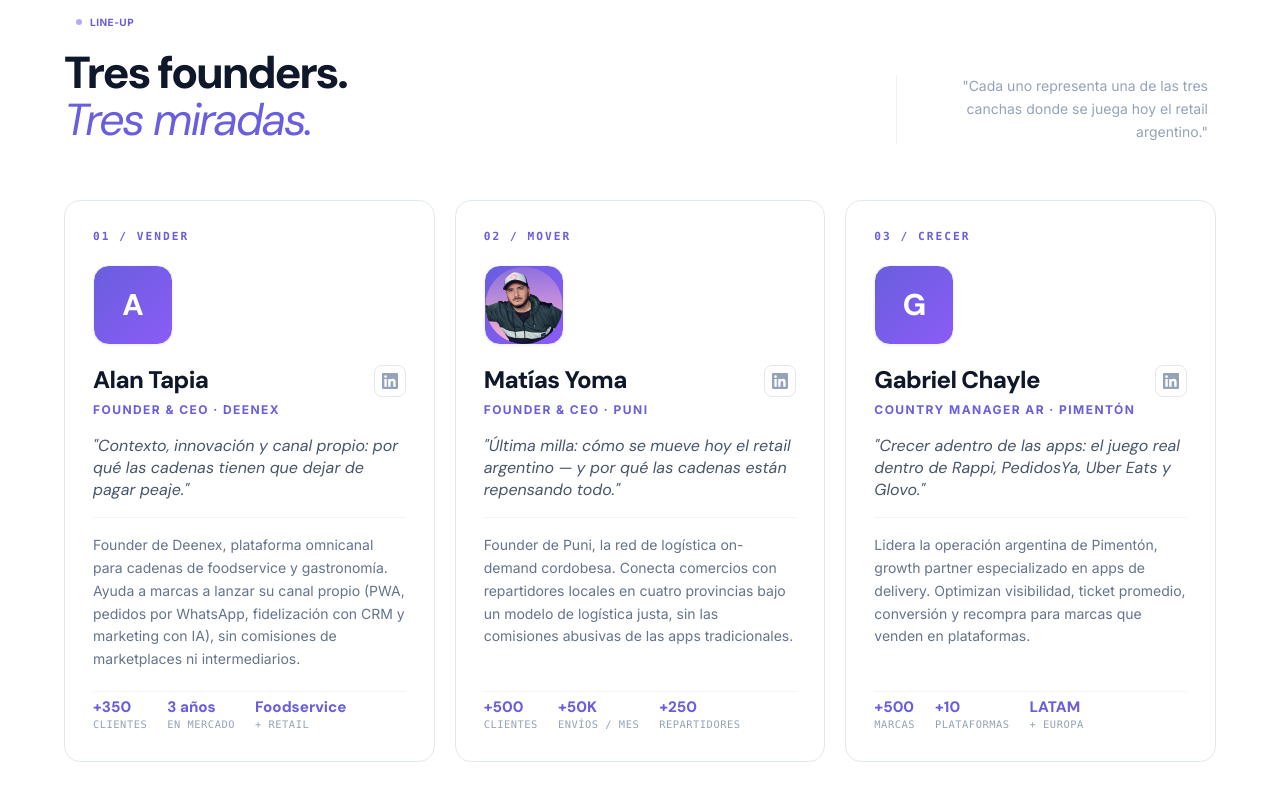
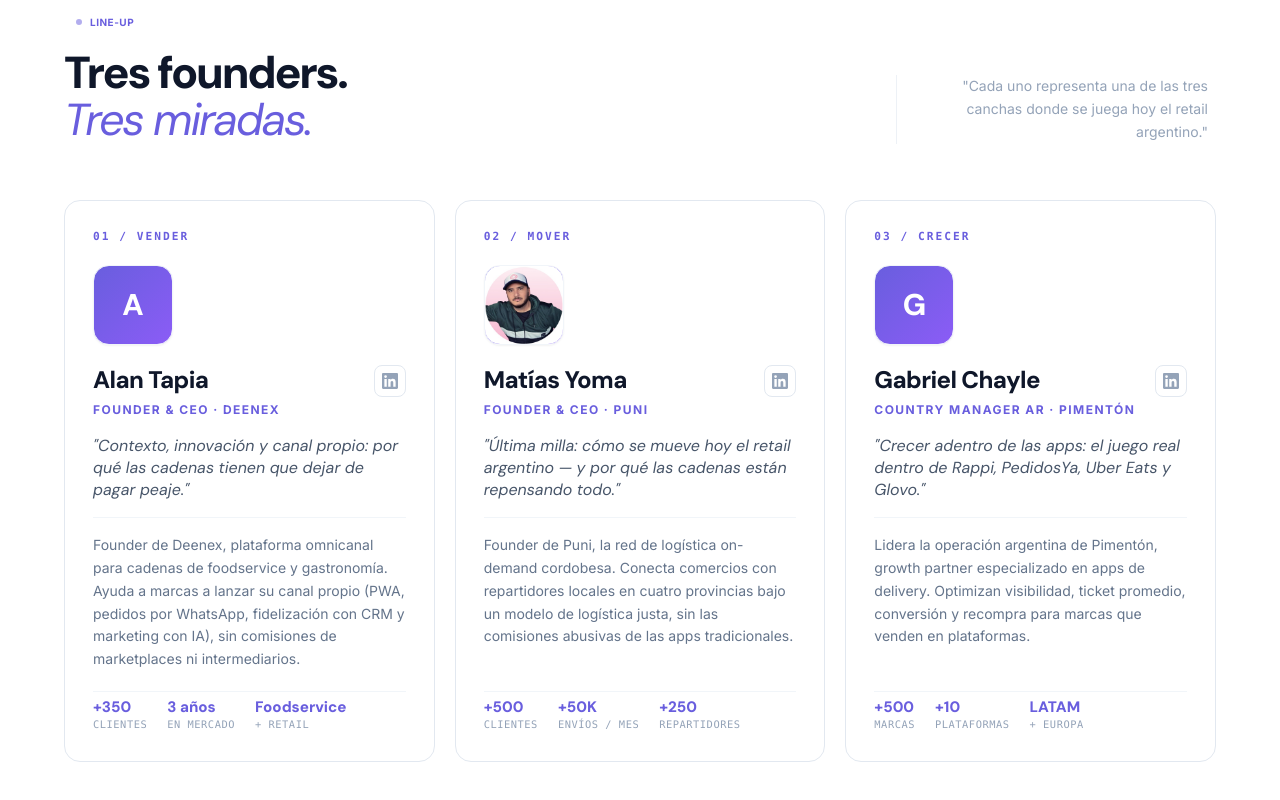
Before and after one commit to deenexproduct/mesa-chica-landing, a Vue app: page / in a window 1280 px wide. Shown: the part 2627-3427 px from the top of the page. Built offline with nearby package versions, Linux system fonts and the light colour scheme.

Commit message:
perf: optimize Matías photo (1.19MB → 58KB) — sips resize 600px JPEG 85

```diff
--- a/src/components/sections/SpeakersSection.vue
+++ b/src/components/sections/SpeakersSection.vue
@@ -125,7 +125,7 @@
     num: "02 / Mover",
     name: "Matías Yoma",
     initial: "M",
-    photo: new URL("@/assets/images/speakers/matias-yoma.png", import.meta.url).href,
+    photo: new URL("@/assets/images/speakers/matias-yoma.jpg", import.meta.url).href,
     linkedin: "https://www.linkedin.com/in/matias-millicay-yoma-245860b9/",
     role: "Founder & CEO · Puni",
     talk:
```
Also changed, not shown: src/assets/images/speakers/matias-yoma.jpg (added), src/assets/images/speakers/matias-yoma.png (deleted).
